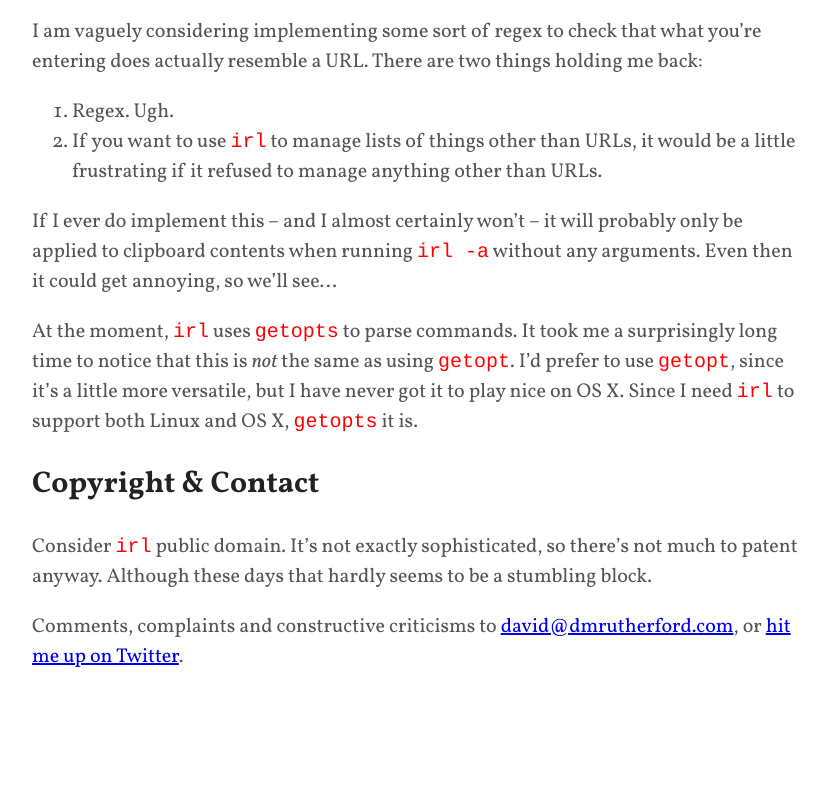
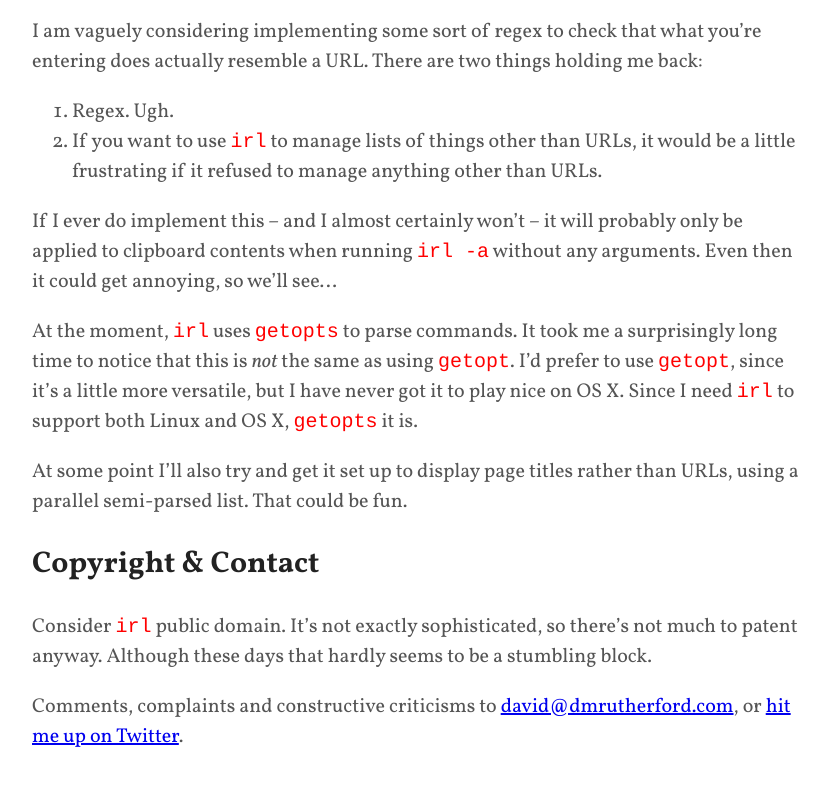
Before and after one commit to dmrutherford/irl, a plain HTML site: page index.html in a window 1280 px wide. Shown: the part 2323-3109 px from the top of the page, without its empty margins (224-1053 px from the left). Drawn offline with Linux system fonts and the light colour scheme.

Commit message:
Titles not URLs

```diff
--- a/index.html
+++ b/index.html
@@ -192,6 +192,8 @@ pre {
 
 <p>At the moment, <code>irl</code> uses <code>getopts</code> to parse commands. It took me a surprisingly long time to notice that this is <em>not</em> the same as using <code>getopt</code>. I&rsquo;d prefer to use <code>getopt</code>, since it&rsquo;s a little more versatile, but I have never got it to play nice on OS X. Since I need <code>irl</code> to support both Linux and OS X, <code>getopts</code> it is.</p>
 
+<p>At some point I&rsquo;ll also try and get it set up to display page titles rather than URLs, using a parallel semi-parsed list. That could be fun.</p>
+
 <h2>Copyright &amp; Contact</h2>
 
 <p>Consider <code>irl</code> public domain. It&rsquo;s not exactly sophisticated, so there&rsquo;s not much to patent anyway. Although these days that hardly seems to be a stumbling block.</p>
```
